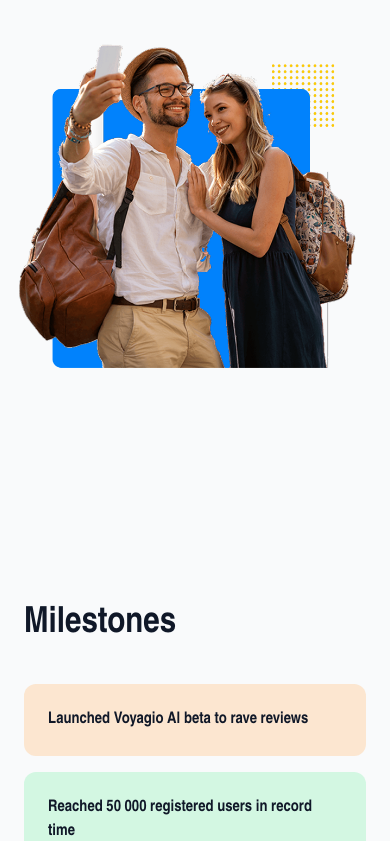
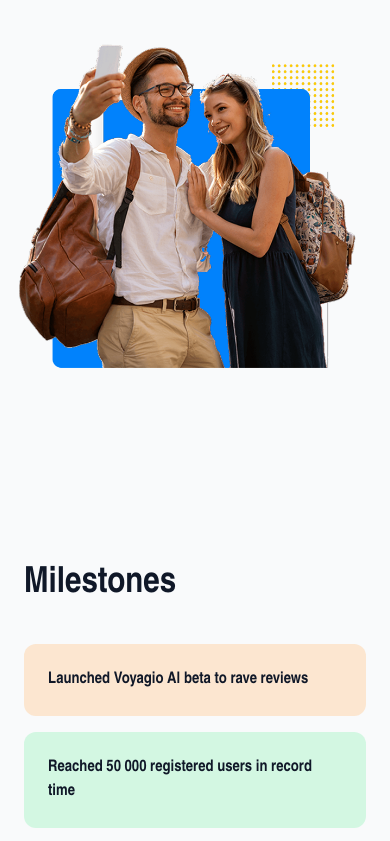
Before and after one commit to voyagio34/voyagio, a React (Vite) app: page /about in a window 390 px wide. Shown: the part 1101-1942 px from the top of the page. Built offline with nearby package versions, Linux system fonts and the light colour scheme.

Commit message:
About bug fix

```diff
--- a/src/pages/About.jsx
+++ b/src/pages/About.jsx
@@ -81,7 +81,7 @@ const About = () => {
                         </p>
                     </div>
 
-                    <div className='flex-2/5 justify-end w-full'>
+                    <div className='flex-2/5 flex  w-full'>
                         <img src="/about1.png" alt="about1" className='relative z-10 w-full bottom-5 right-0' />
                     </div>
                 </div>
@@ -93,7 +93,7 @@ const About = () => {
                         <img src="/about2.png" alt="about2" className='sm:max-w-lg w-full' />
                     </div>
                     <div className='flex-3/5 flex flex-col gap-10 sm:px-10 px-4'>
-                        <h2 className='text-4xl font-bold text-gray-900 mt-10'>Milestones</h2>
+                        <h2 className='text-4xl font-bold text-gray-900 sm:mt-10'>Milestones</h2>
                         <div className="flex flex-col gap-4">
                             <span className='p-6 bg-orange-300/30 rounded-xl text-md font-bold'>Launched Voyagio Al beta to rave reviews</span>
                             <span className='p-6 bg-green-300/30 rounded-xl text-md font-bold'>Reached 50 000 registered users in record time</span>
--- a/src/pages/Features.jsx
+++ b/src/pages/Features.jsx
@@ -4,7 +4,7 @@ import { AppFeatures } from '../data/AppFeatures'
 const Features = () => {
     return (
         <div className='bg-gray-50'>
-            <section className="relative bg-cover bg-center bg-blue-200/30 px-4 py-20 sm:px-6 lg:px-8 w-full">
+            <section className="relative overflow-x-hidden bg-cover bg-center bg-blue-200/30 px-4 py-20 sm:px-6 lg:px-8 w-full">
                 <div className="absolute top-20 -left-20 w-46 h-46 bg-gray-200 rounded-full z-0" />
                 <div className="absolute sm:block hidden top-2 right-4 w-50 h-50 bg-gray-200 rounded-full z-0" />
                 <div className="absolute sm:bottom-20 bottom-10 sm:right-20 -right-5 w-26 h-26 bg-blue-500/60 rounded-full z-0" />
```
